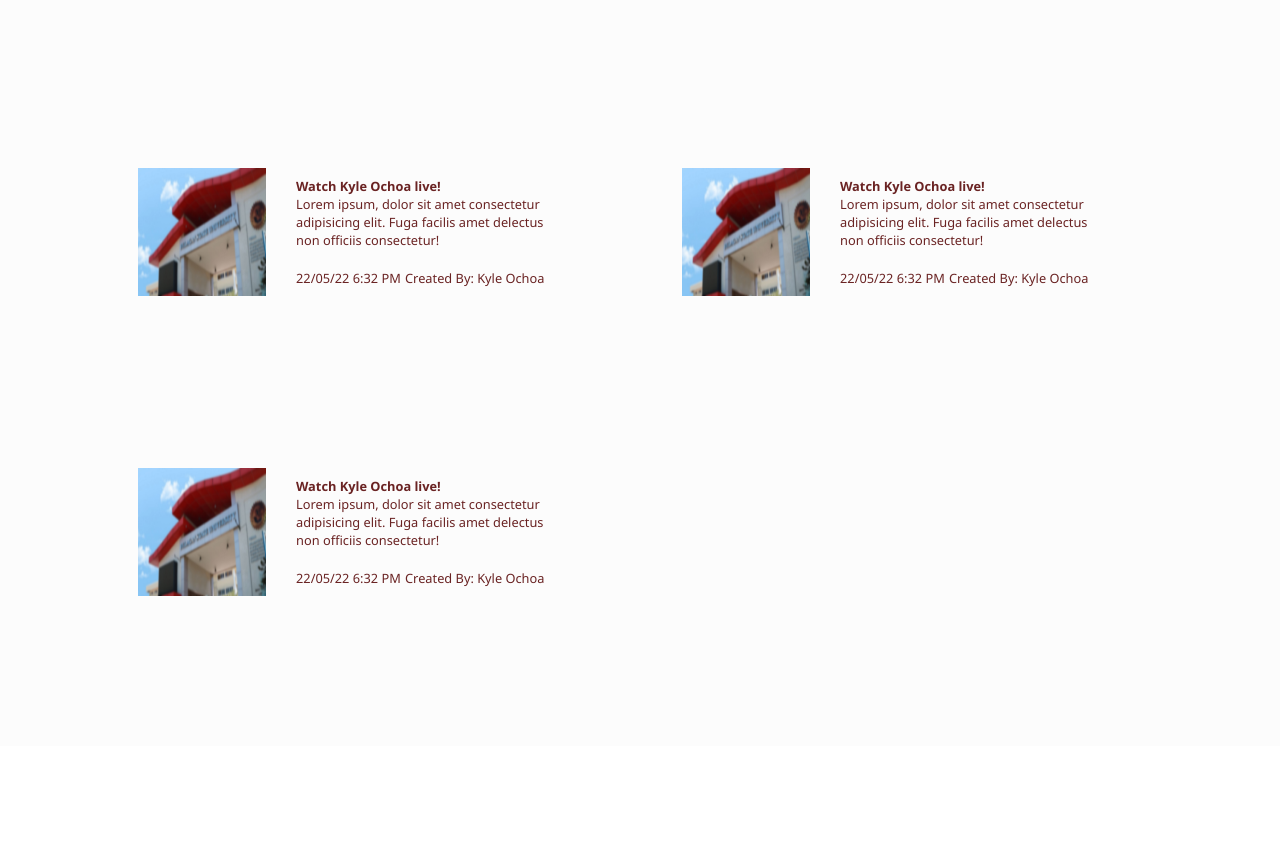
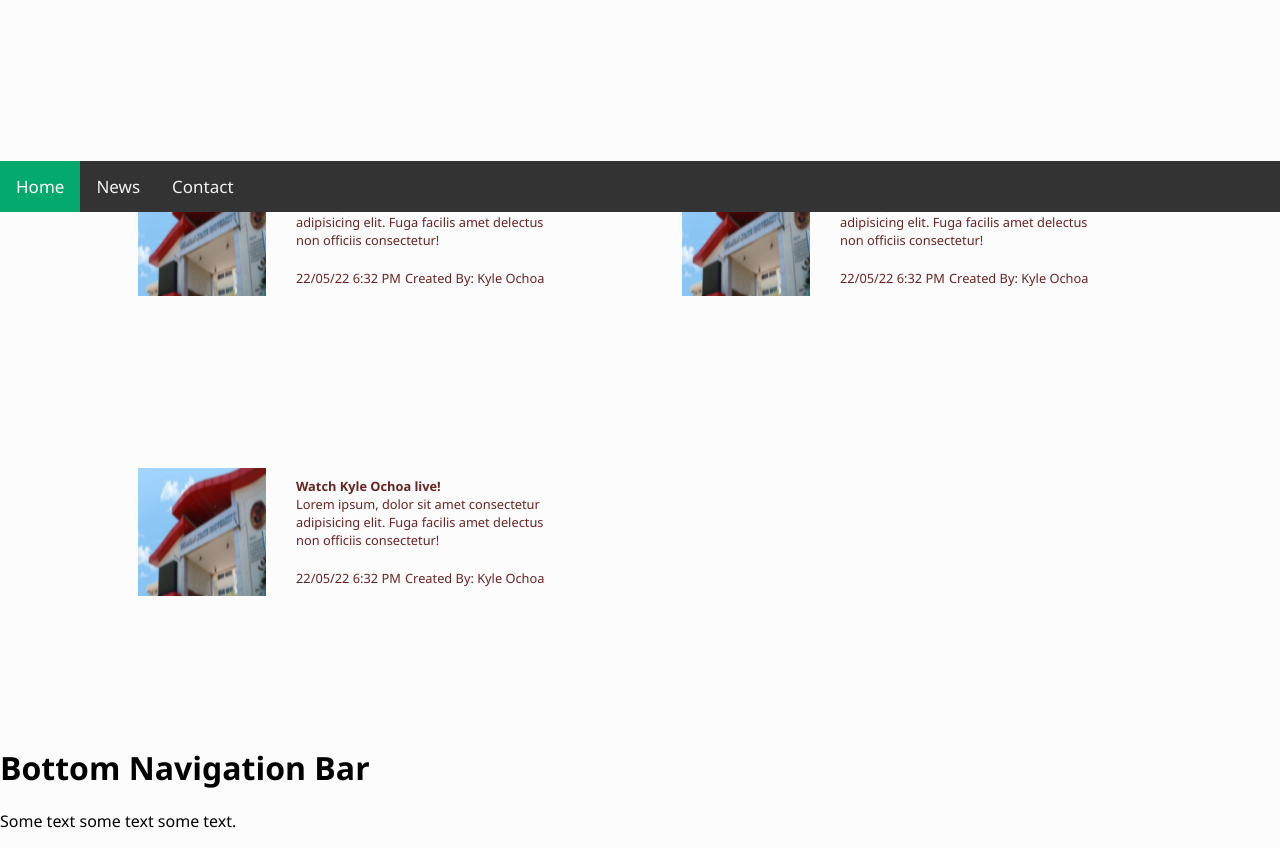
Before and after one commit to Ladsyf/BulSU-Online-Voting-System, a PHP site: page / in a window 1280 px wide. Shown: the part 588-1436 px from the top of the page. Before the commit the page ends 1184 px from the top, so only its background shows below. Run offline with PHP 8.4, Linux system fonts and the light colour scheme.

Commit message:
add bottom navigation bar

```diff
--- /dev/null
+++ b/bottomnav.php
@@ -0,0 +1,43 @@
+<div class="navbar">
+  <a href="#home" class="active">Home</a>
+  <a href="#news">News</a>
+  <a href="#contact">Contact</a>
+</div>
+
+<div class="main">
+  <h1>Bottom Navigation Bar</h1>
+  <p>Some text some text some text.</p>
+</div>
+
+<style>
+    .navbar {
+  background-color: #333;
+  overflow: hidden;
+  position: fixed;
+  bottom: 0;
+  width: 100%;
+}
+
+/* Style the links inside the navigation bar */
+.navbar a {
+  float: left;
+  display: block;
+  color: #f2f2f2;
+  text-align: center;
+  padding: 14px 16px;
+  text-decoration: none;
+  font-size: 17px;
+}
+
+/* Change the color of links on hover */
+.navbar a:hover {
+  background-color: #ddd;
+  color: black;
+}
+
+/* Add a color to the active/current link */
+.navbar a.active {
+  background-color: #04AA6D;
+  color: white;
+}
+</style>
--- a/css/styles.css
+++ b/css/styles.css
@@ -81,5 +81,4 @@ ul {
     .logoutBTN{
       float: right;
     }
-
   }
--- a/index.php
+++ b/index.php
@@ -84,5 +84,6 @@
         </div>
     </section>
 
+    <?php include 'bottomnav.php'; ?>
 </body>
 </html>
```
